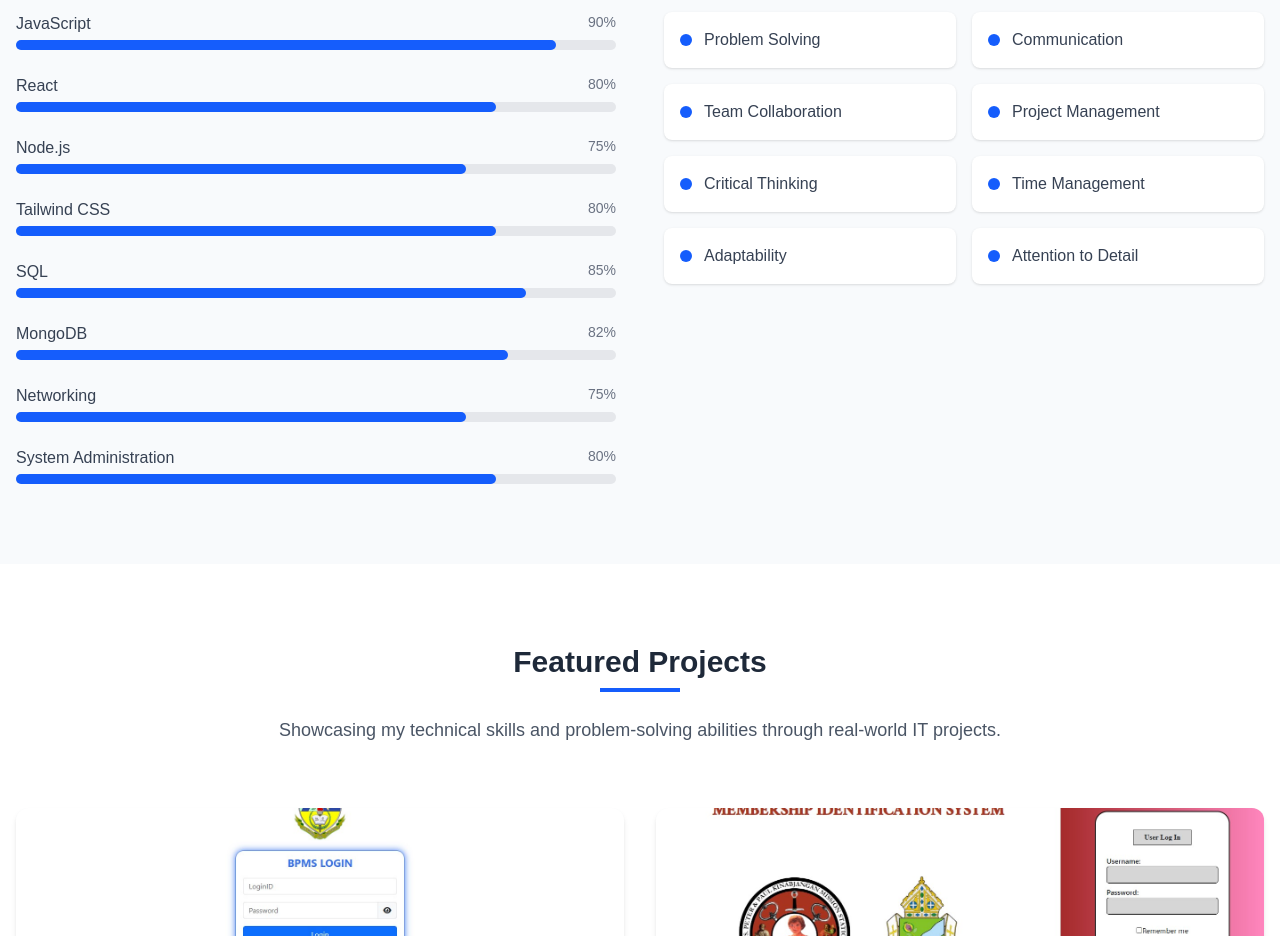
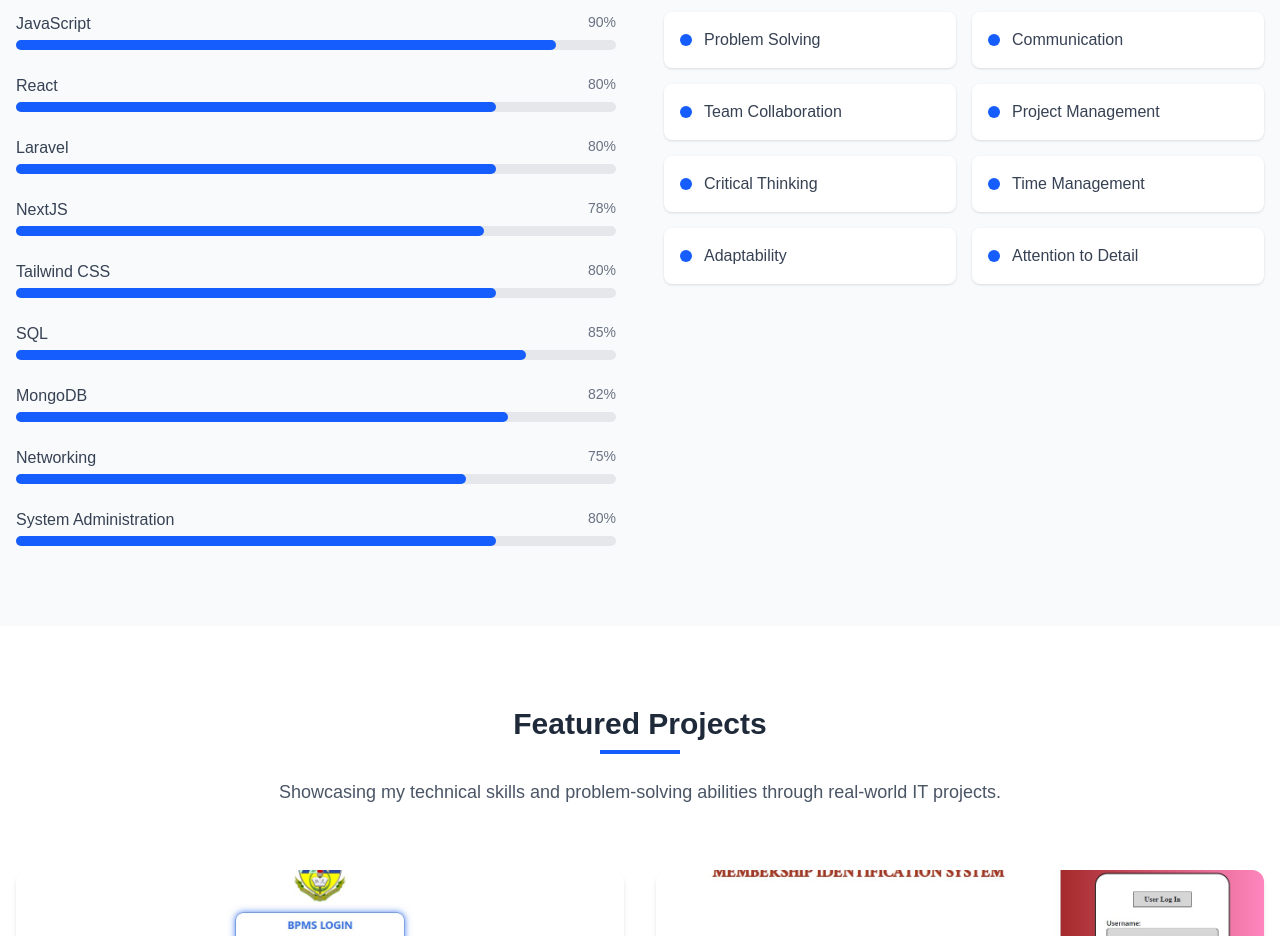
Before and after one commit to Kyenite/web-depot-nextjs, a Next.js app: page / in a window 1280 px wide. Shown: the part 1580-2516 px from the top of the page. Built offline with nearby package versions, Linux system fonts and the light colour scheme.

Commit message:
Updated Root v2

```diff
--- a/src/app/components/Skills.tsx
+++ b/src/app/components/Skills.tsx
@@ -6,9 +6,12 @@ export const Skills = () => {
   }, {
     name: 'React',
     proficiency: 80
+  },, {
+    name: 'Laravel',
+    proficiency: 80
   }, {
-    name: 'Node.js',
-    proficiency: 75
+    name: 'NextJS',
+    proficiency: 78
   }, {
     name: 'Tailwind CSS',
     proficiency: 80
```
